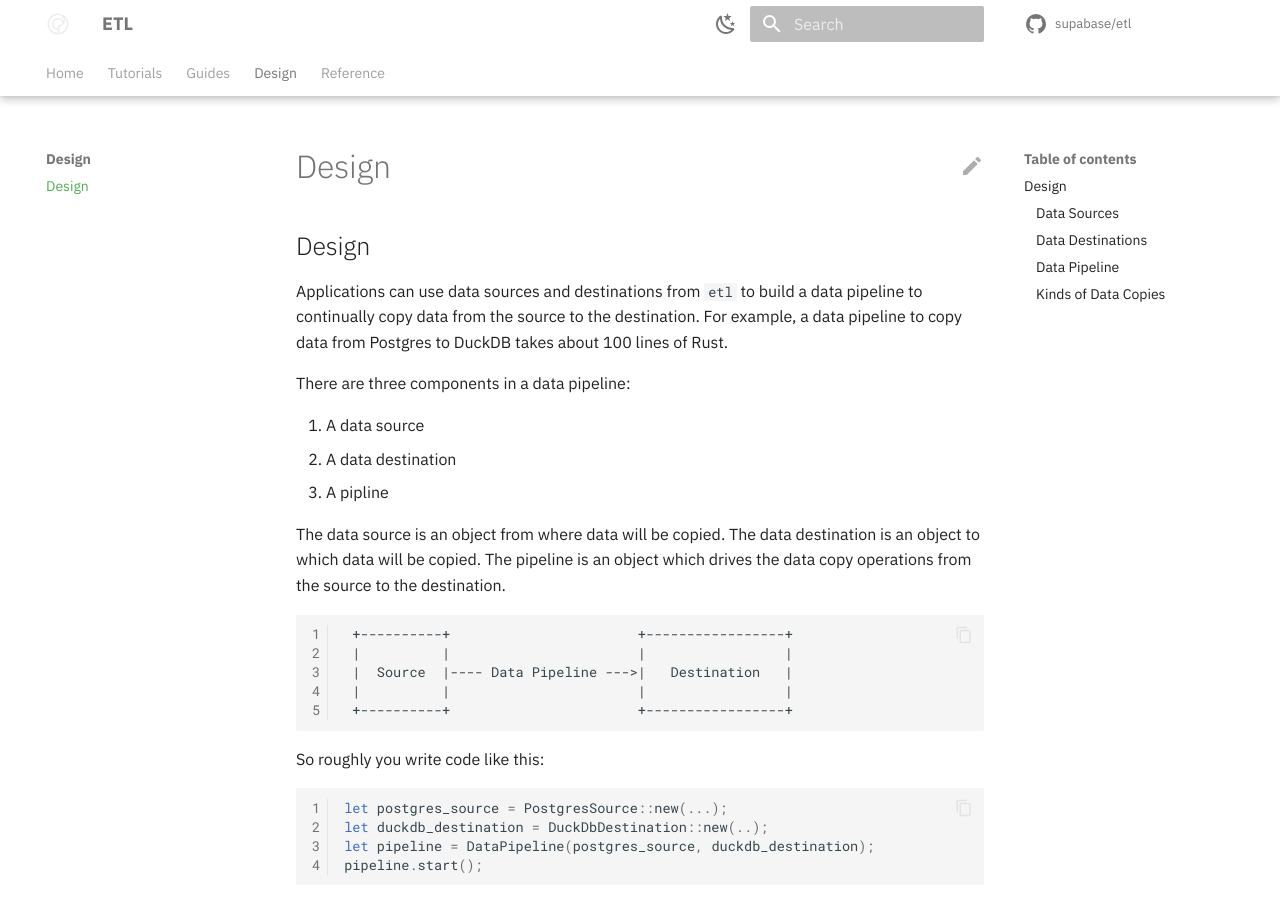
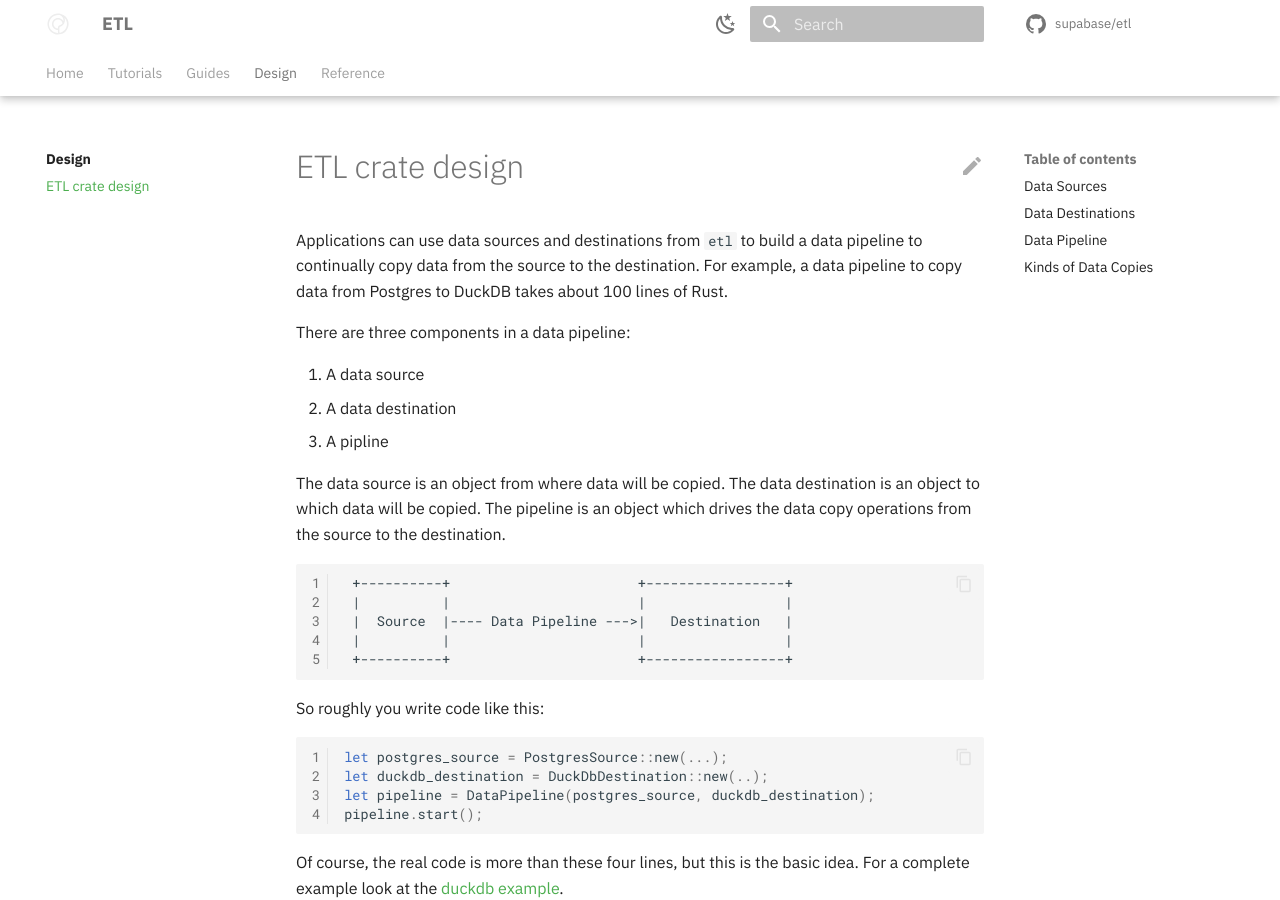
Before and after one commit to supabase/pg_replicate, an MkDocs documentation site: the page built from docs/design/etl-crate-design.md, in a window 1280 px wide and 900 px high. Built offline with MkDocs 1.6.1 and Material for MkDocs 9.7.7, drawn with Linux system fonts in a browser that asks for light colours; comment, search, counter and statistics services are not loaded; some of the changed text lies outside the part shown.

Commit message:
docs: better structure

```diff
--- a/docs/design.md
+++ b/docs/design/etl-crate-design.md
@@ -1,5 +1,3 @@
-## Design
-
 Applications can use data sources and destinations from `etl` to build a data pipeline to continually copy data from the source to the destination. For example, a data pipeline to copy data from Postgres to DuckDB takes about 100 lines of Rust.
 
 There are three components in a data pipeline:
--- a/mkdocs.yaml
+++ b/mkdocs.yaml
@@ -10,13 +10,16 @@ nav:
   - Home:
       - index.md
   - Tutorials:
-      - getting-started.md
+      - Tutorials: tutorials/index.md
+      - Getting started: tutorials/getting-started.md
   - Guides:
-      - database-setup.md
+      - Guides: guides/index.md
+      - Database setup: guides/database-setup.md
   - Design:
-      - design.md
+      - Design: design/index.md
+      - ETL crate design: design/etl-crate-design.md
   - Reference:
-      - reference.md
+      - Reference: reference/index.md
 
 theme:
   name: "material"
```
Also changed, not shown: docs/design/index.md (added), docs/guides/database-setup.md (renamed from docs/database-setup.md), docs/guides/index.md (added), docs/reference/index.md (added), docs/tutorials/getting-started.md (added), docs/tutorials/index.md (added).
